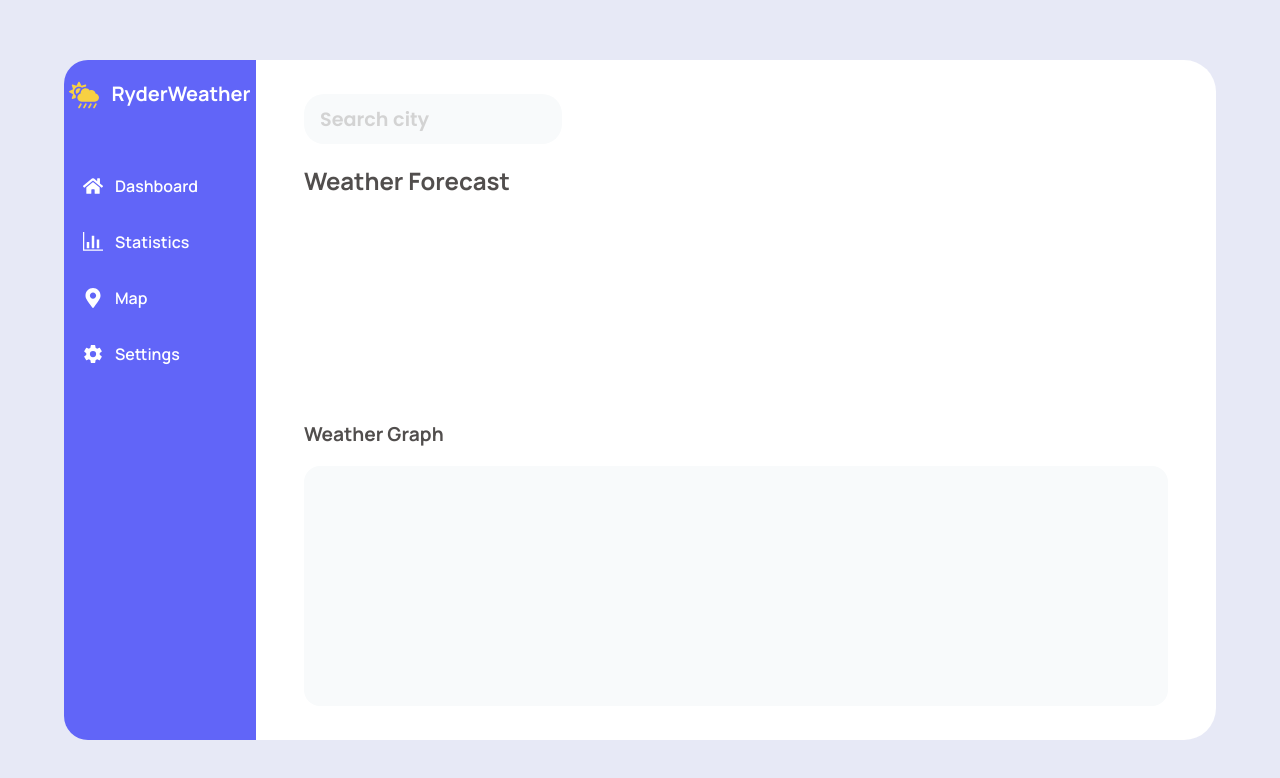
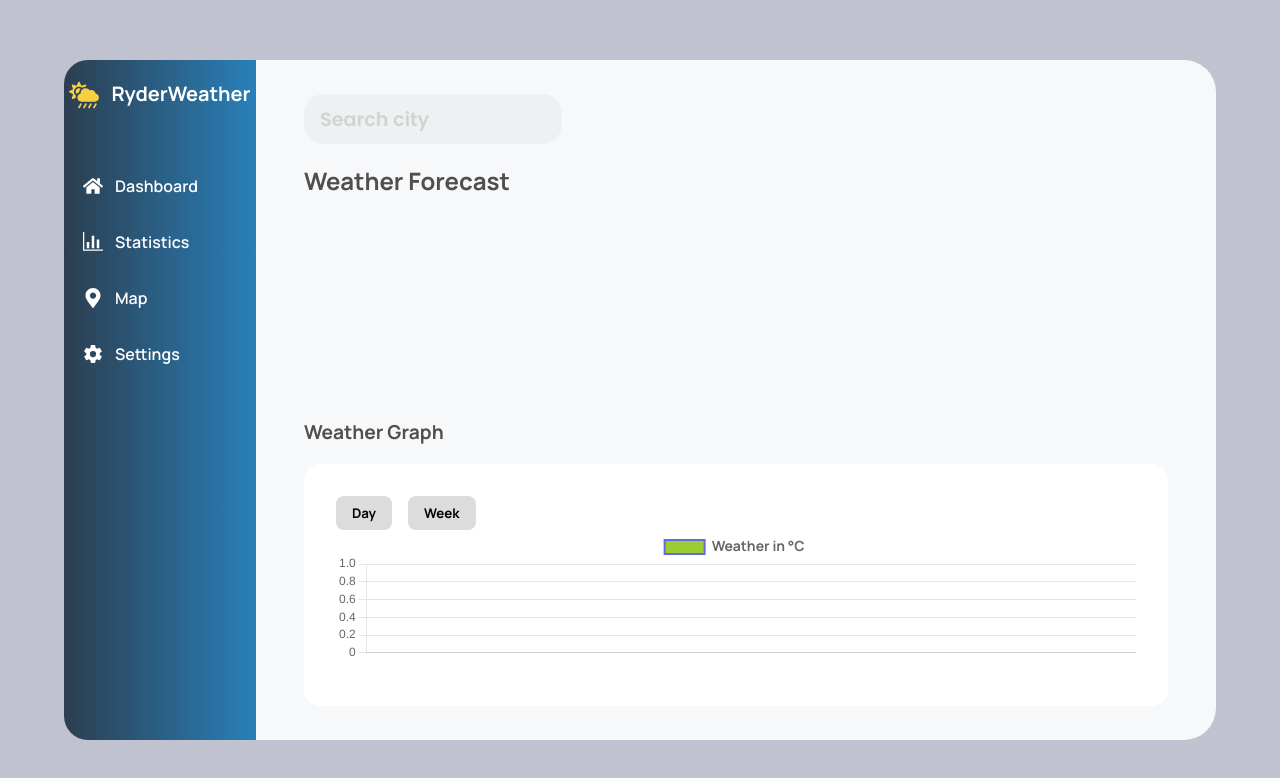
Before and after one commit to sumeetmohite/weather, a React (Create React App) app: page / in a window 1280 px wide. Shown: the top 778 px of the page. Built offline with nearby package versions, Linux system fonts and the light colour scheme.

Commit message:
added chart

```diff
--- a/package.json
+++ b/package.json
@@ -11,10 +11,12 @@
     "@testing-library/react": "^11.1.0",
     "@testing-library/user-event": "^12.1.10",
     "axios": "^0.21.1",
+    "chart.js": "^3.5.1",
     "framer-motion": "^3.10.0",
     "moment": "^2.29.1",
     "moment-timezone": "^0.5.33",
     "react": "^17.0.1",
+    "react-chartjs-2": "^3.0.5",
     "react-dom": "^17.0.1",
     "react-icons": "^4.3.1",
     "react-loader-spinner": "^4.0.0",
--- a/src/App.css
+++ b/src/App.css
@@ -9,7 +9,7 @@ body,
 }
 
 .main-container {
-  background: #e7e9f6;
+  background: #c0c2cf;
   display: flex;
   justify-content: center;
   align-items: center;
@@ -23,7 +23,7 @@ body,
   height: 85%;
   width: 90%;
   border-radius: 2rem;
-  background: #ffffff;
+  background: #f6f8fa;
 }
 
 ::placeholder {
@@ -47,7 +47,6 @@ body,
   flex-direction: column;
   justify-content: space-between;
   align-items: flex-start;
-  background: #ffffff;
 }
 
 .left-sidebar {
@@ -55,9 +54,19 @@ body,
   width: 20%;
   display: flex;
   flex-direction: column;
-  background: #6165f8;
   border-top-left-radius: 1.5rem;
   border-bottom-left-radius: 1.5rem;
+  background: #2980b9; /* fallback for old browsers */
+  background: -webkit-linear-gradient(
+    to right,
+    #2c3e50,
+    #2980b9
+  ); /* Chrome 10-25, Safari 5.1-6 */
+  background: linear-gradient(
+    to right,
+    #2c3e50,
+    #2980b9
+  ); /* W3C, IE 10+/ Edge, Firefox 16+, Chrome 26+, Opera 12+, Safari 7+ */
 }
 #toggle-options {
   display: flex;
@@ -70,12 +79,12 @@ body,
   align-items: center;
   padding-left: 1rem;
   height: 3rem;
-  border-left: 3px solid #6165f8;
+  border-left: 3px solid #2c3e50;
   margin-bottom: 0.5rem;
 }
 .toggle:hover {
   cursor: pointer;
-  background-color: #6f74fb;
+  background-color: #2980b9;
   border-left: 3px solid white;
 }
 .lefticons {
@@ -101,11 +110,32 @@ body,
   flex-direction: column;
   font-size: 14px;
   width: 100%;
+  height: 50%;
 }
 .graph-container {
-  background-color: #f8fafb;
-  height: 30vh;
+  background-color: #ffffff;
+  height: 100%;
   border-radius: 1rem;
+  padding: 2rem;
+}
+#graph-buttons {
+  display: flex;
+}
+.graph-selector {
+  border: none;
+  padding: 0.5rem 1rem;
+  font-weight: bold;
+  border-radius: 0.5rem;
+  margin-right: 1rem;
+  font-family: 'Manrope', sans-serif;
+  cursor: pointer;
+  background: rgb(221, 220, 220);
+}
+.graph-selector:hover {
+  background: rgb(197, 197, 197);
+}
+.graph-selector:active {
+  background: rgb(175, 175, 175);
 }
 
 .search {
@@ -115,14 +145,14 @@ body,
   outline: none;
   border: none;
   width: 15rem;
-  background: #f8fafb;
+  background: #edf1f1;
   height: 3rem;
   border-radius: 1.25rem;
   padding-left: 1rem;
 }
 
 .search:hover {
-  background: #f1f4f5;
+  background: #ffffff;
 }
 
 .city {
@@ -210,6 +240,12 @@ h2 {
   }
 }
 
+@media only screen and (max-width: 1000px) {
+  .third-row {
+    display: none;
+  }
+}
+
 @media only screen and (min-width: 768px) {
   .widget-container {
     width: 40%;
@@ -231,7 +267,3 @@ h2 {
     display: none;
   }
 }
-
-.padding {
-  padding: 1rem 1rem;
-}
--- a/src/App.js
+++ b/src/App.js
@@ -54,7 +54,7 @@ return (
           <div className="widget-container">
             <FirstRow query={query} search={search} setQuery={setQuery} />
             <SecondRow weather={weather}/>
-            <ThirdRow /></div>
+            <ThirdRow weather={weather}/></div>
         </div>
       </div>
     </motion.div>
--- /dev/null
+++ b/src/components/Chart/LineChart.js
@@ -0,0 +1,14 @@
+import React from 'react';
+import { Line } from 'react-chartjs-2';
+
+const LineChart = ({data,options}) => (
+  <>
+    <div className='header'>
+      <div className='links'>
+      </div>
+    </div>
+    <Line data={data} options={options} height={50} />
+  </>
+);
+
+export default LineChart;
--- a/src/components/SecondRow/SecondRow.js
+++ b/src/components/SecondRow/SecondRow.js
@@ -14,7 +14,6 @@ const SecondRow = ({weather,date}) => {
       }
     }
   }
-  console.log(fiveDates)
   return (
     <div className='second-row'>
       {/* {weather.main && <Weather date={date} weather={weather}/>} */}
@@ -25,7 +24,7 @@ const SecondRow = ({weather,date}) => {
         {weather.list && (
           fiveDays.map((e,index) =>
           (
-            <div key={index} style={{background: '#FDFDFD', borderRadius:'1rem', padding:'0 0.5rem', textAlign: 'center', boxShadow: 'rgba(0, 0, 0, 0.1) 0px 10px 15px -3px, rgba(0, 0, 0, 0.05) 0px 4px 6px -2px',width:'15%'}}>
+            <div key={index} style={{lineHeight:'0.25',background: '#ffffff', borderRadius:'1rem', padding:'0 0.5rem', textAlign: 'center', boxShadow: 'rgba(99, 99, 99, 0.2) 0px 2px 8px 0px',width:'14%'}}>
               <p>{fiveDates[index]}</p>
               <img className='city-icon' src={`https://openweathermap.org/img/wn/${e.weather[0].icon}@2x.png`} alt={e.weather[0].description} style={{height:'3rem',width:'3rem',}}/>
               <p><strong>{Math.round(e.main.temp)}<sup>&deg;</sup>C</strong></p>
--- a/src/components/ThirdRow/ThirdRow.js
+++ b/src/components/ThirdRow/ThirdRow.js
@@ -1,8 +1,109 @@
-const ThirdRow = () => {
+import LineChart from "../Chart/LineChart"
+import moment from 'moment';
+import {useState} from 'react';
+
+const ThirdRow = ({weather}) => {
+  const[value,setValue] = useState(5)
+  let data = {
+    labels: [],
+    datasets: [
+      {
+        label: 'Weather in °C ',
+        data: [],
+        fill: false,
+        backgroundColor: 'yellowgreen',
+        borderColor: '#6769DC',
+        borderWidth: 2,
+        height:20,
+      },
+    ],
+  }
+
+  const options = {
+    scales: {
+      yAxes: [
+        {
+          ticks: {
+            beginAtZero: true,
+            font: {
+              family:'Manrope'
+            }
+          },
+        },
+      ],
+    },
+    xAxes:{
+      ticks:{
+        font:{
+          family:'Manrope'
+        }
+      }
+    },
+    elements:{
+      point:{
+        radius:7,
+        hoverRadius:10
+      }
+    },
+    plugins: {
+            legend: {
+                labels: {
+                    // This more specific font property overrides the global property
+                    font: {
+                        size: 14,
+                        family: 'Manrope',
+                        weight: 'bold'
+                    }
+                }
+            },
+            tooltip:{
+              bodyFont:{
+                family:'Manrope'
+              },
+              titleFont:{
+                family:'Manrope'
+              }
+            },
+
+        },
+        height:400,
+        responsive: true,
+        maintainAspectRatio: true,
+  };
+
+  if(weather.list){
+    if(value===1){
+      for(let i=0; i<10; i++){
+        let date = moment.unix(weather.list[i].dt).format("ddd, hA");
+        data.labels.push(date);
+        console.log(Math.floor(weather.list[i].main.temp))
+        data.datasets[0].data.push(Math.floor(weather.list[i].main.temp))
+      }
+    }else if(value===5){
+      for(let i=0; i<weather.list.length; i++){
+      if((i+1)%value===0){
+        let date = moment.unix(weather.list[i].dt).format("ddd, hA");
+        data.labels.push(date);
+        console.log(Math.floor(weather.list[i].main.temp))
+        data.datasets[0].data.push(Math.floor(weather.list[i].main.temp))
+        //fiveDates.push(date);
+      }
+    }
+    }
+
+  }
+  console.log(data.datasets[0].data)
+
   return (
     <div className='third-row'>
       <h3 style={{fontSize:'1.2rem', color:'#514e4d'}}>Weather Graph</h3>
       <div className='graph-container'>
+        <div id="graph-buttons">
+          <button className='graph-selector' onClick={()=>setValue(1)}>Day</button>
+          <button className='graph-selector' onClick={()=>setValue(5)}>Week</button>
+        </div>
+
+        <LineChart data={data} options={options}/>
 
       </div>
     </div>
```
Also changed, not shown: 2 other files (tests, documents, lock files or other folders).
